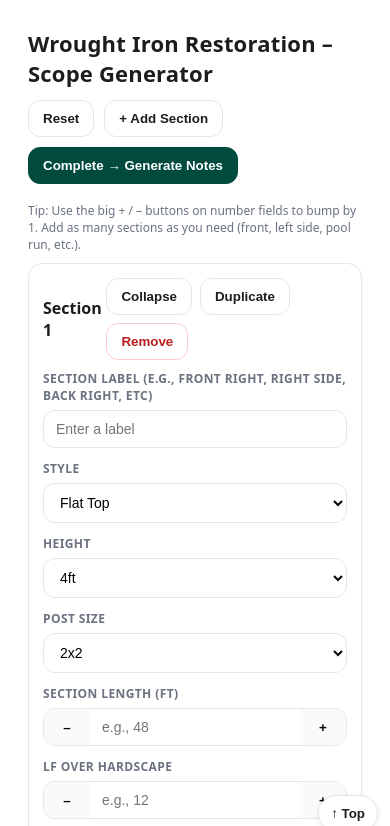
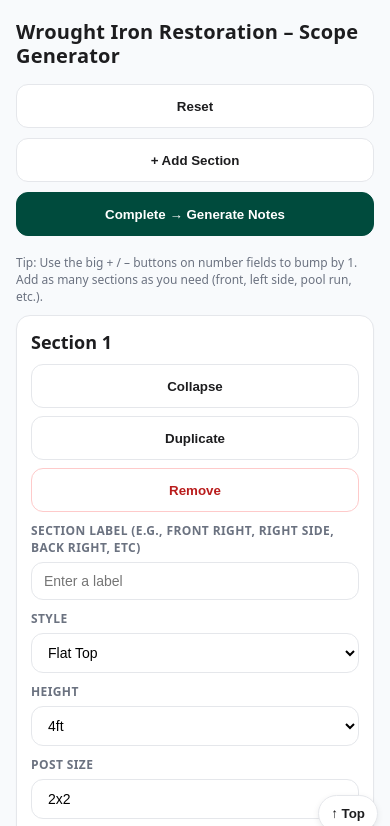
Before and after one commit to crwlyllc/fence-scope-generator, a plain HTML site: page index.html in a window 390 px wide. Shown: the top 826 px of the page. Drawn offline with Linux system fonts and the light colour scheme.

Commit message:
Make scope generator responsive

```diff
--- a/index.html
+++ b/index.html
@@ -1,3 +1,4 @@
+<meta name="viewport" content="width=device-width, initial-scale=1" />
 <style>
   :root{
     --sp-green:#004B3D;
@@ -11,20 +12,21 @@
   #sp-scope{font-family:system-ui,-apple-system,Segoe UI,Roboto,Inter,"Helvetica Neue",Arial,"Noto Sans","Apple Color Emoji","Segoe UI Emoji";color:var(--sp-ink)}
   #sp-scope *{box-sizing:border-box}
 
-  .sp-container{max-width:1100px;margin:0 auto;padding:20px}
+  body{margin:0;background:var(--sp-bg);}
+  .sp-container{max-width:1100px;margin:0 auto;padding:24px 24px 40px}
   .sp-header{display:flex;flex-wrap:wrap;align-items:center;gap:12px;justify-content:space-between;margin-bottom:18px}
-  .sp-title{font-size:22px;font-weight:800;letter-spacing:.2px;display:flex;align-items:center;gap:10px}
+  .sp-title{font-size:22px;font-weight:800;letter-spacing:.2px;display:flex;align-items:center;gap:10px;line-height:1.2}
   .sp-badge{background:var(--sp-green);color:#fff;padding:4px 10px;border-radius:999px;font-size:12px;font-weight:700}
 
   .sp-actions{display:flex;gap:10px;flex-wrap:wrap}
-  .sp-btn{appearance:none;border:1px solid var(--sp-border);background:#fff;color:var(--sp-ink);padding:10px 14px;border-radius:12px;font-weight:700;cursor:pointer;transition:transform .02s ease,border-color .2s ease,background .2s ease}
+  .sp-btn{appearance:none;border:1px solid var(--sp-border);background:#fff;color:var(--sp-ink);padding:10px 14px;border-radius:12px;font-weight:700;cursor:pointer;transition:transform .02s ease,border-color .2s ease,background .2s ease;min-height:44px}
   .sp-btn:active{transform:translateY(1px)}
   .sp-btn.primary{background:var(--sp-green);color:#fff;border-color:var(--sp-green)}
   .sp-btn.ghost{background:#fff}
   .sp-btn.danger{background:#fff;color:#b91c1c;border-color:#fecaca}
 
   .sp-sections{display:grid;gap:16px}
-  .sp-card{background:var(--sp-card);border:1px solid var(--sp-border);border-radius:var(--sp-radius);padding:14px;box-shadow:0 1px 2px rgba(0,0,0,.03)}
+  .sp-card{background:var(--sp-card);border:1px solid var(--sp-border);border-radius:var(--sp-radius);padding:16px;box-shadow:0 1px 2px rgba(0,0,0,.03)}
   .sp-card-header{display:flex;align-items:center;justify-content:space-between;margin-bottom:10px}
   .sp-card-title{font-size:16px;font-weight:800}
   .sp-card.is-collapsed .sp-grid{display:none}
@@ -40,7 +42,22 @@
     .col-12{grid-column:span 12}
   }
   @media(max-width:719px){
+    .sp-container{padding:20px 16px 36px}
+    .sp-header{flex-direction:column;align-items:flex-start;gap:16px}
+    .sp-title{font-size:20px}
+    .sp-actions{width:100%;flex-direction:column;align-items:stretch}
+    .sp-btn{width:100%}
+    .sp-sections{gap:12px}
+    .sp-card{padding:14px}
+    .sp-card-header{flex-direction:column;align-items:flex-start;gap:10px}
+    .sp-card-header .sp-row{width:100%;justify-content:flex-start}
+    .sp-card-title{font-size:18px}
+    .sp-grid{gap:10px}
     .col-6,.col-4,.col-3,.col-2,.col-8,.col-12{grid-column:span 12}
+    .sp-copy-row{flex-direction:column}
+    .sp-copy-row .sp-btn{width:100%}
+    .sp-row{width:100%;justify-content:flex-start}
+    .sp-number{width:100%}
   }
 
   .sp-field{display:flex;flex-direction:column;gap:6px}
```
